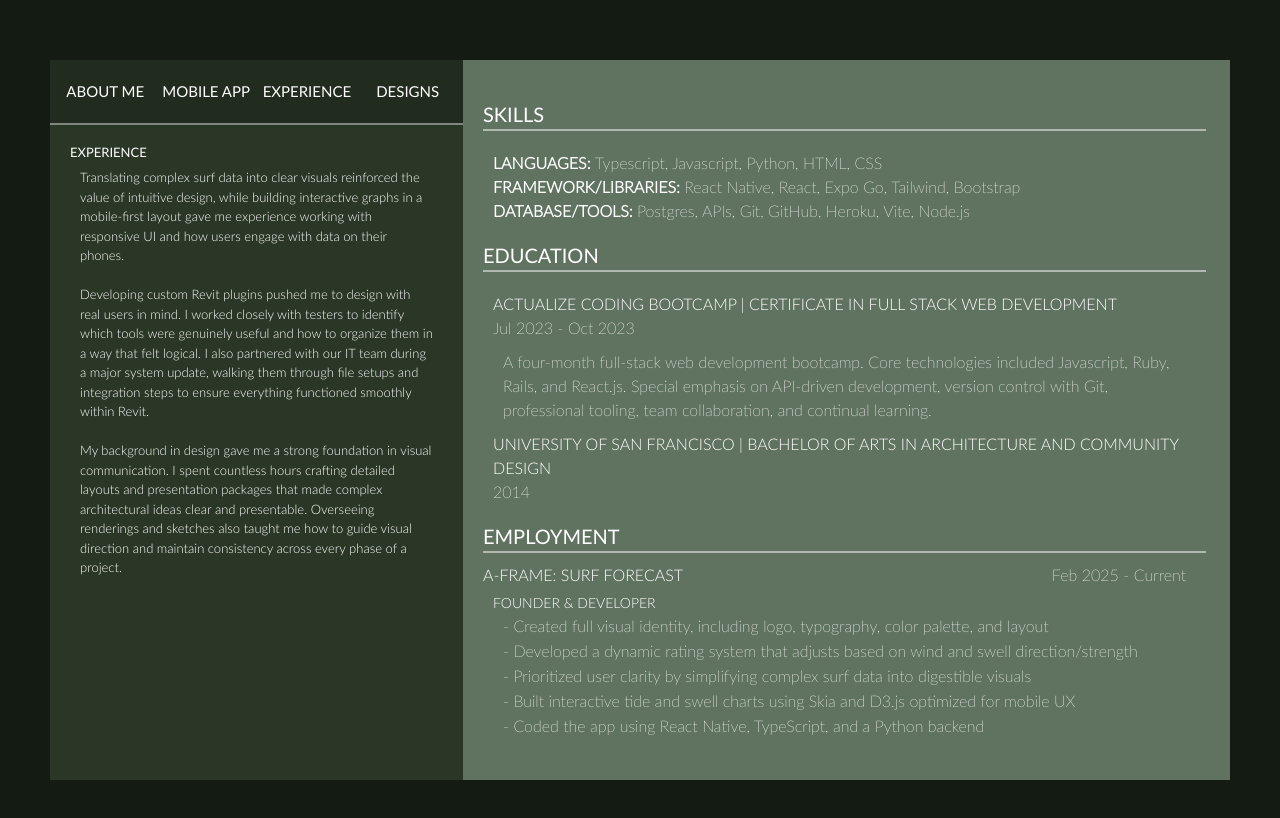
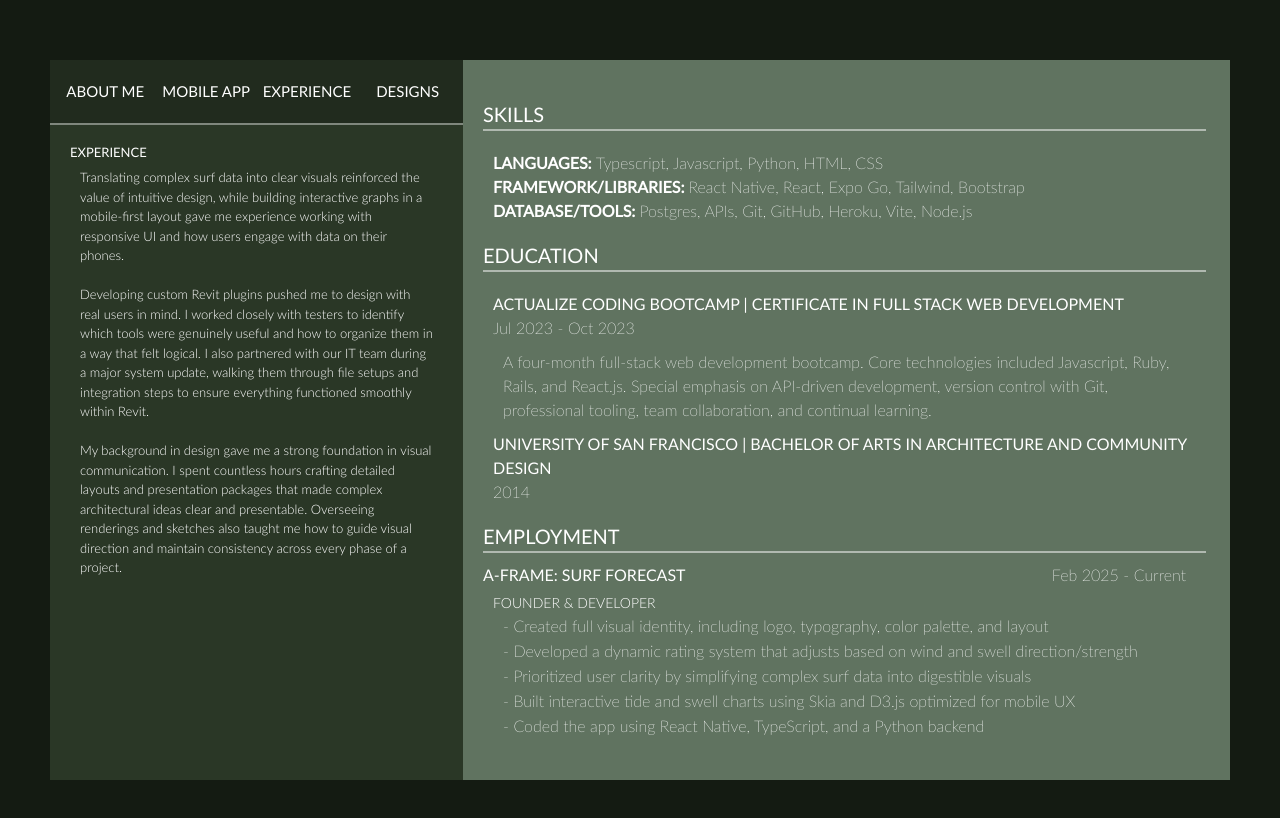
Before and after one commit to Osantos17/PersonalUIUX, a React (Vite) app: page / in a window 1280 px wide. Both pictures are taken after a click on the button "EXPERIENCE". Shown: the top 818 px of the page. Built offline with nearby package versions, Linux system fonts and the light colour scheme.

Commit message:
add font experience edits

```diff
--- a/src/paths/Experience.css
+++ b/src/paths/Experience.css
@@ -29,7 +29,7 @@
 }
 
 .bodyHeaader {
-  font-family: "Lato-light";
+  font-family: "Lato-Regular";
 }
 
 .dates {
```
